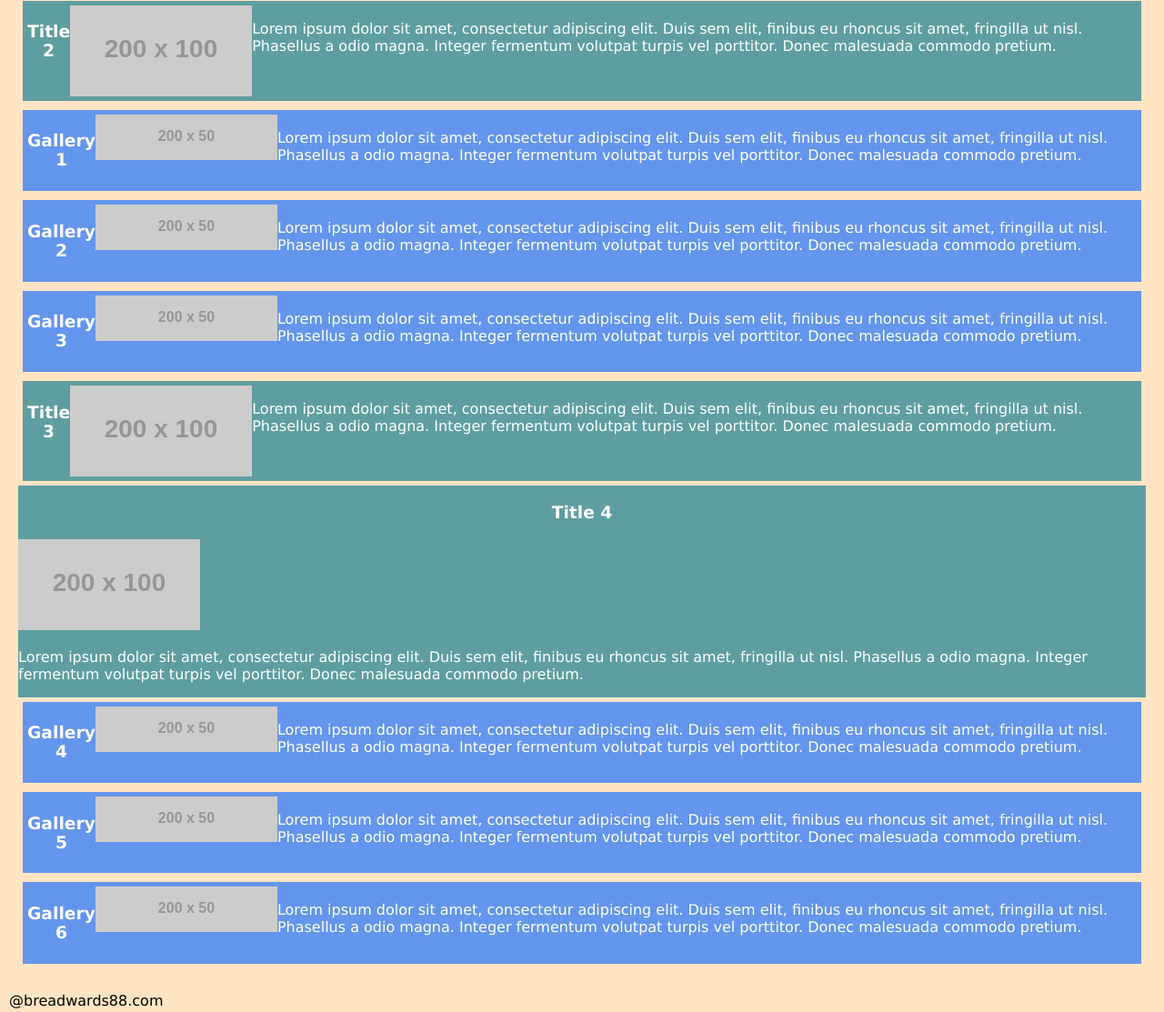
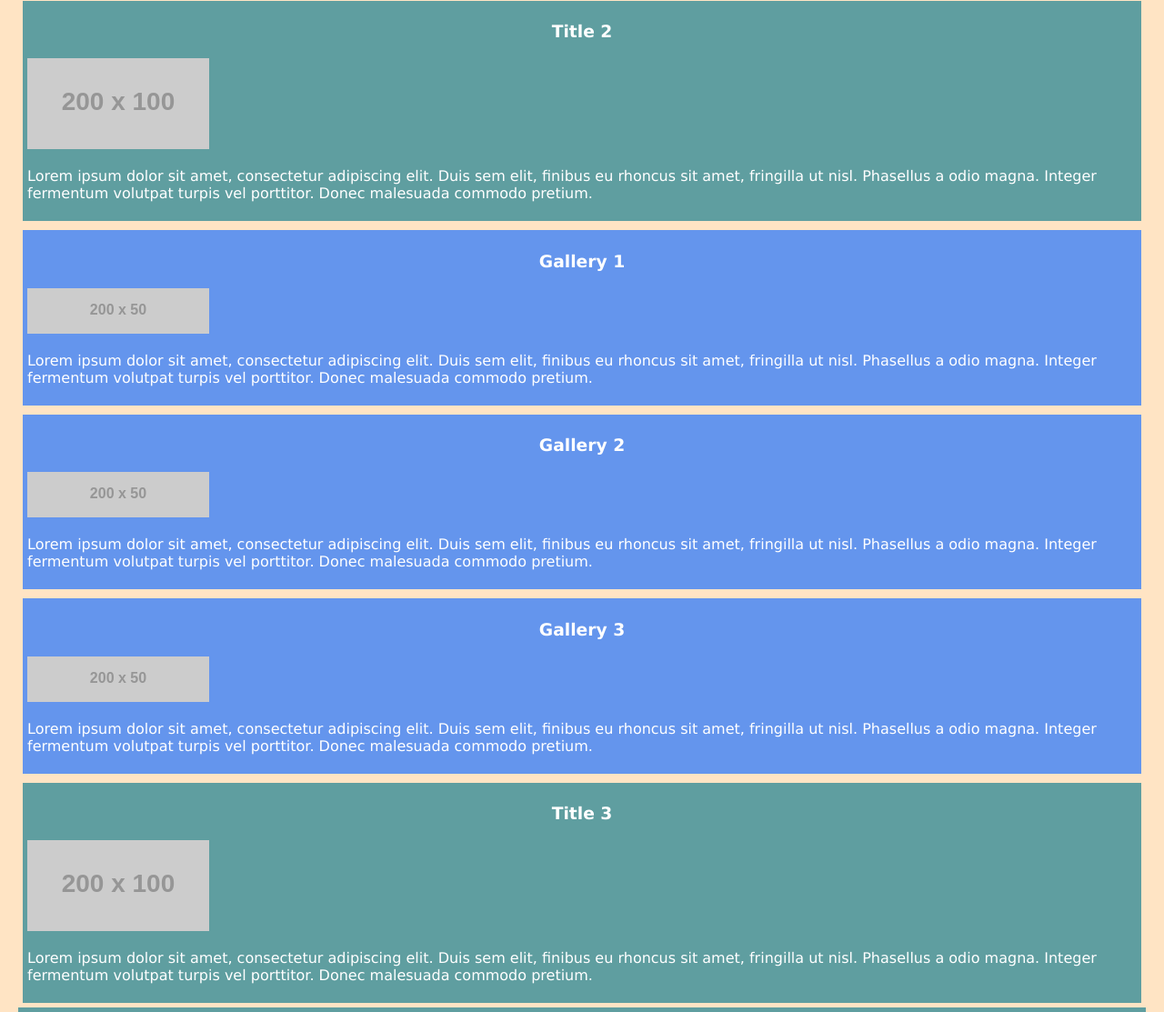
Before and after one commit to breadwards88/breadwards88.github.io, a plain HTML site: page csce242/assignments/assignment 3/index.html in a window 1280 px wide. Shown: the part 1429-2542 px from the top of the page at 91% size. Drawn offline with Linux system fonts and the light colour scheme; placeholder pictures from the web are drawn by us.

Commit message:
accing back c2 and gal class

```diff
--- a/csce242/assignments/assignment 3/index.html
+++ b/csce242/assignments/assignment 3/index.html
@@ -63,63 +63,63 @@
                         </section>
                     </div>
                     <div class="flex-container">
-                        <section class="flex-container col1of6 one c2">
+                        <section class="col1of6 one c2">
                             <h3>Title 2</h3>
                             <img src="https://dummyimage.com/200x100" alt="" width="200" height="100">
                             <p>Lorem ipsum dolor sit amet, consectetur adipiscing elit. Duis sem elit, finibus eu rhoncus sit amet, fringilla ut nisl. Phasellus a odio magna. Integer fermentum volutpat turpis vel porttitor. Donec malesuada commodo pretium.</p>
                         </section>
                     </div>
                     <div class="flex-container">
-                        <section class="flex-container col1of6 one gal">
+                        <section class="col1of6 one gal">
                             <h3>Gallery 1</h3>
                             <img src="https://dummyimage.com/200x50" alt="" width="200" height="50">
                             <p>Lorem ipsum dolor sit amet, consectetur adipiscing elit. Duis sem elit, finibus eu rhoncus sit amet, fringilla ut nisl. Phasellus a odio magna. Integer fermentum volutpat turpis vel porttitor. Donec malesuada commodo pretium.</p>
                         </section>
                     </div>
                     <div class="flex-container">
-                        <section class="flex-container col1of6 one gal">
+                        <section class="col1of6 one gal">
                             <h3>Gallery 2</h3>
                             <img src="https://dummyimage.com/200x50" alt="" width="200" height="50">
                             <p>Lorem ipsum dolor sit amet, consectetur adipiscing elit. Duis sem elit, finibus eu rhoncus sit amet, fringilla ut nisl. Phasellus a odio magna. Integer fermentum volutpat turpis vel porttitor. Donec malesuada commodo pretium.</p>
                         </section>
                     </div>
                     <div class="flex-container">
-                        <section class="flex-container col1of6 one gal">
+                        <section class="col1of6 one gal">
                             <h3>Gallery 3</h3>
                             <img src="https://dummyimage.com/200x50" alt="" width="200" height="50">
                             <p>Lorem ipsum dolor sit amet, consectetur adipiscing elit. Duis sem elit, finibus eu rhoncus sit amet, fringilla ut nisl. Phasellus a odio magna. Integer fermentum volutpat turpis vel porttitor. Donec malesuada commodo pretium.</p>
                         </section>
                     </div>
                     <div class="flex-container">
-                        <section class="flex-container col1of6 one c2">
+                        <section class="col1of6 one c2">
                             <h3>Title 3</h3>
                             <img src="https://dummyimage.com/200x100" alt="" width="200" height="100">
                             <p>Lorem ipsum dolor sit amet, consectetur adipiscing elit. Duis sem elit, finibus eu rhoncus sit amet, fringilla ut nisl. Phasellus a odio magna. Integer fermentum volutpat turpis vel porttitor. Donec malesuada commodo pretium.</p>
                         </section>
                     </div>
                     <div class="flex-container">
-                        <section class=" ol1of6 one c2">
+                        <section class="ol1of6 one c2">
                             <h3>Title 4</h3>
                             <img src="https://dummyimage.com/200x100" alt="" width="200" height="100">
                             <p>Lorem ipsum dolor sit amet, consectetur adipiscing elit. Duis sem elit, finibus eu rhoncus sit amet, fringilla ut nisl. Phasellus a odio magna. Integer fermentum volutpat turpis vel porttitor. Donec malesuada commodo pretium.</p>
                         </section>
                     </div>
                     <div class="flex-container">
-                        <section class="flex-container col1of6 one gal">
+                        <section class="col1of6 one gal">
                             <h3>Gallery 4</h3>
                             <img src="https://dummyimage.com/200x50" alt="" width="200" height="50">
                             <p>Lorem ipsum dolor sit amet, consectetur adipiscing elit. Duis sem elit, finibus eu rhoncus sit amet, fringilla ut nisl. Phasellus a odio magna. Integer fermentum volutpat turpis vel porttitor. Donec malesuada commodo pretium.</p>
                         </section>
                     </div>
                     <div class="flex-container">
-                        <section class="flex-container col1of6 one gal">
+                        <section class="col1of6 one gal">
                             <h3>Gallery 5</h3>
                             <img src="https://dummyimage.com/200x50" alt="" width="200" height="50">
                             <p>Lorem ipsum dolor sit amet, consectetur adipiscing elit. Duis sem elit, finibus eu rhoncus sit amet, fringilla ut nisl. Phasellus a odio magna. Integer fermentum volutpat turpis vel porttitor. Donec malesuada commodo pretium.</p>
                         </section>
                     </div>
                     <div class="flex-container">
-                        <section class="flex-container col1of6 one gal">
+                        <section class="col1of6 one gal">
                             <h3>Gallery 6</h3>
                             <img src="https://dummyimage.com/200x50" alt="" width="200" height="50">
                             <p>Lorem ipsum dolor sit amet, consectetur adipiscing elit. Duis sem elit, finibus eu rhoncus sit amet, fringilla ut nisl. Phasellus a odio magna. Integer fermentum volutpat turpis vel porttitor. Donec malesuada commodo pretium.</p>
```
